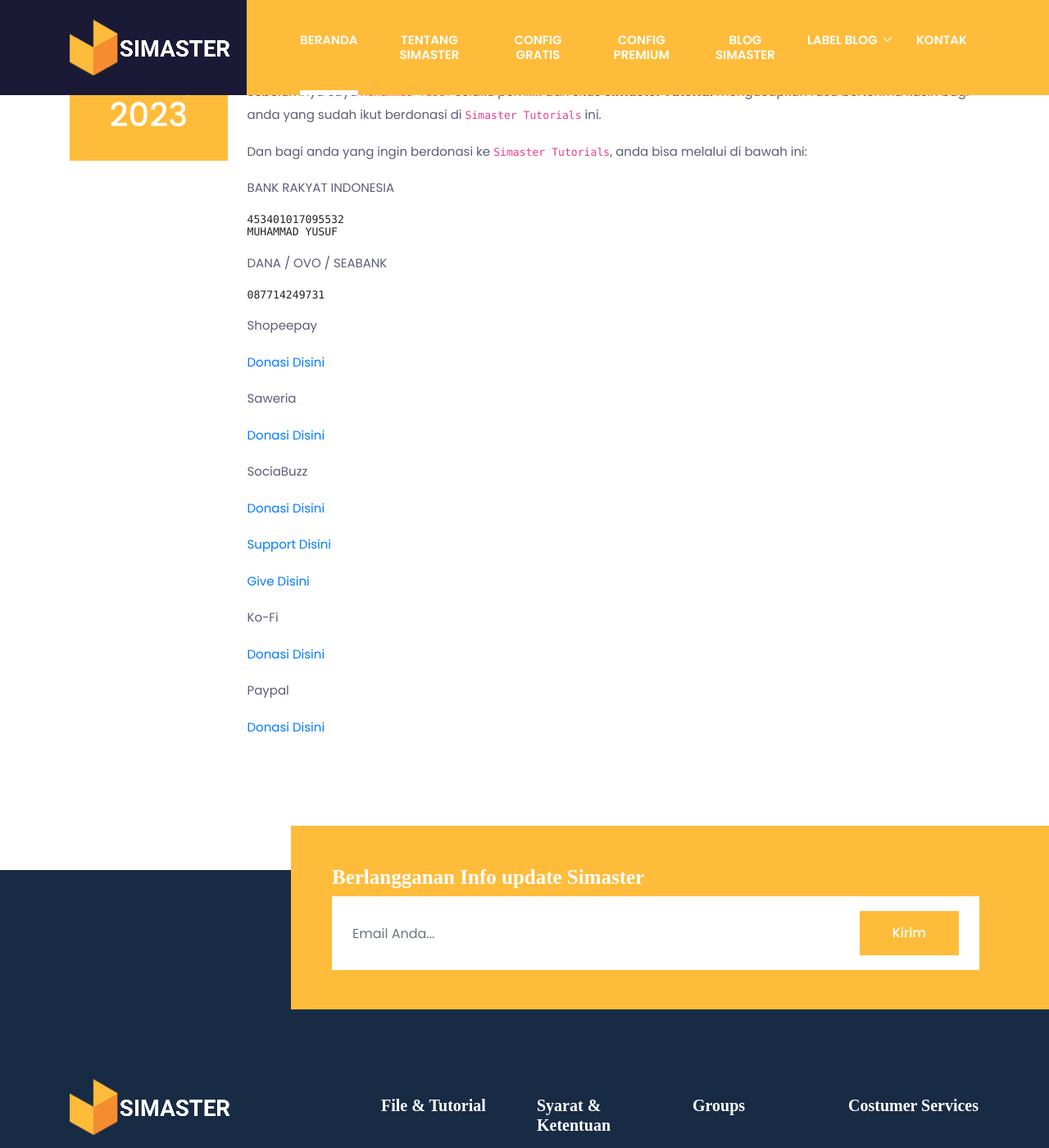
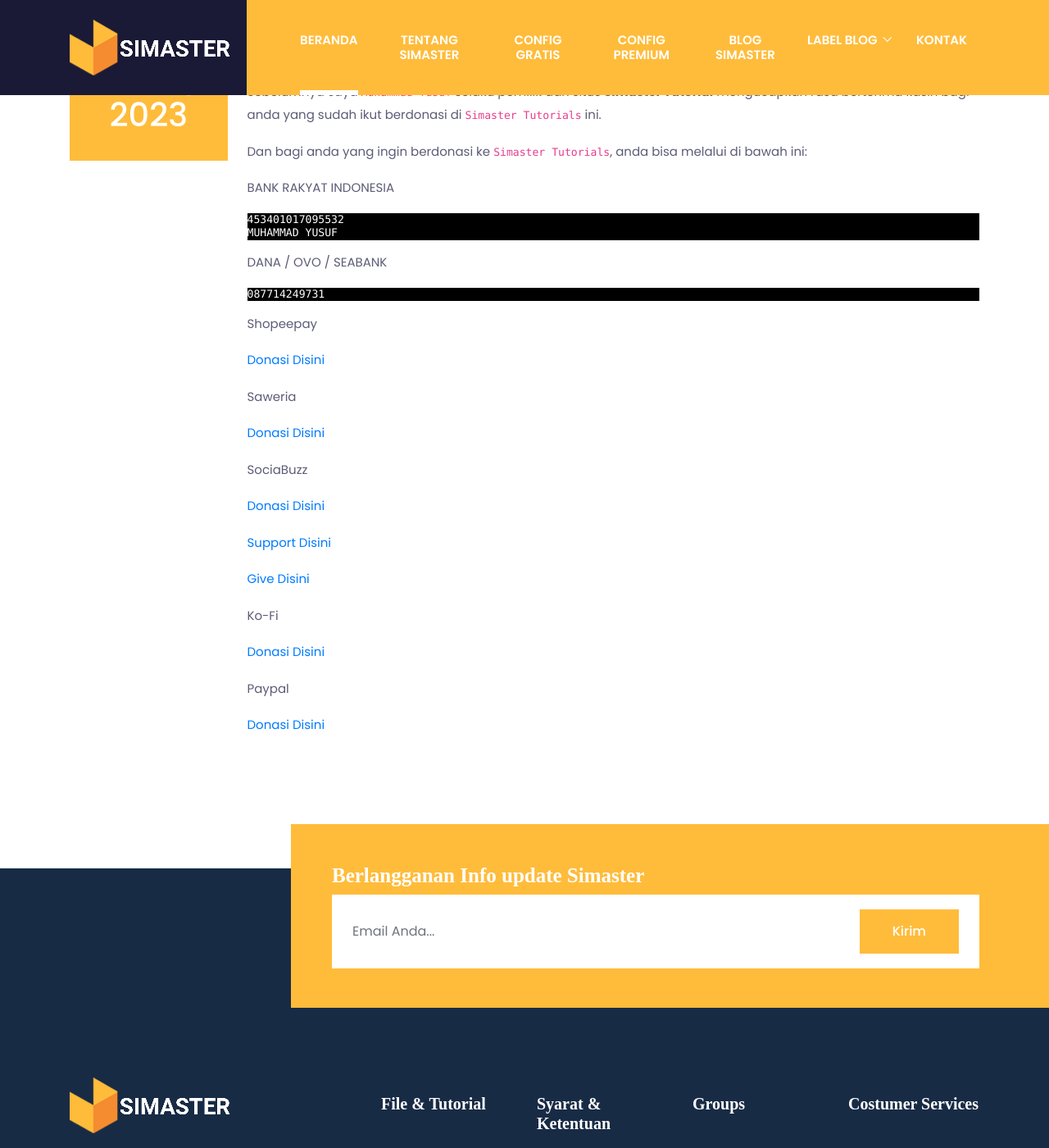
Before and after one commit to mwnsofficial/simastertutorials.github.io, a Jekyll site: the page built from pages/donasi.md, in a window 1280 px wide and 1400 px high, scrolled down 415 px. Shown: the whole window at 82% size. Built offline with Jekyll 4.4.1, drawn with Linux system fonts in a browser that asks for light colours; some web fonts are replaced.

Commit message:
Update style.css

```diff
--- a/css/style.css
+++ b/css/style.css
@@ -933,4 +933,13 @@
 .filter-controls li:hover {
   color: #ffbc3b;
 }
+
+pre {
+display: block;
+font-family: monospace;
+white-space: pre;
+margin: 1em 0;
+background-color: black;
+color: white;
+}
 /*# sourceMappingURL=style.css.map */
```
